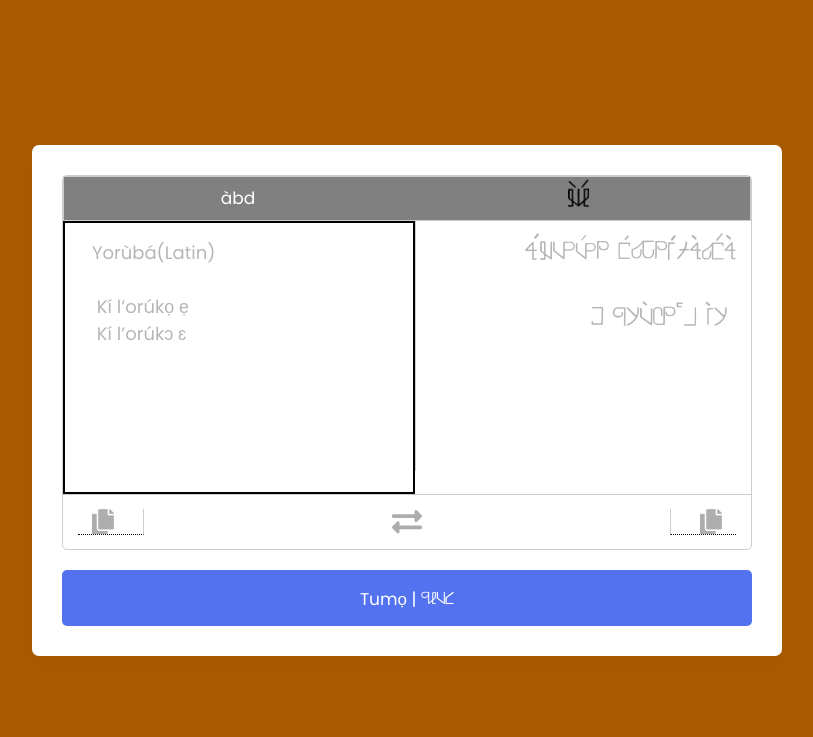
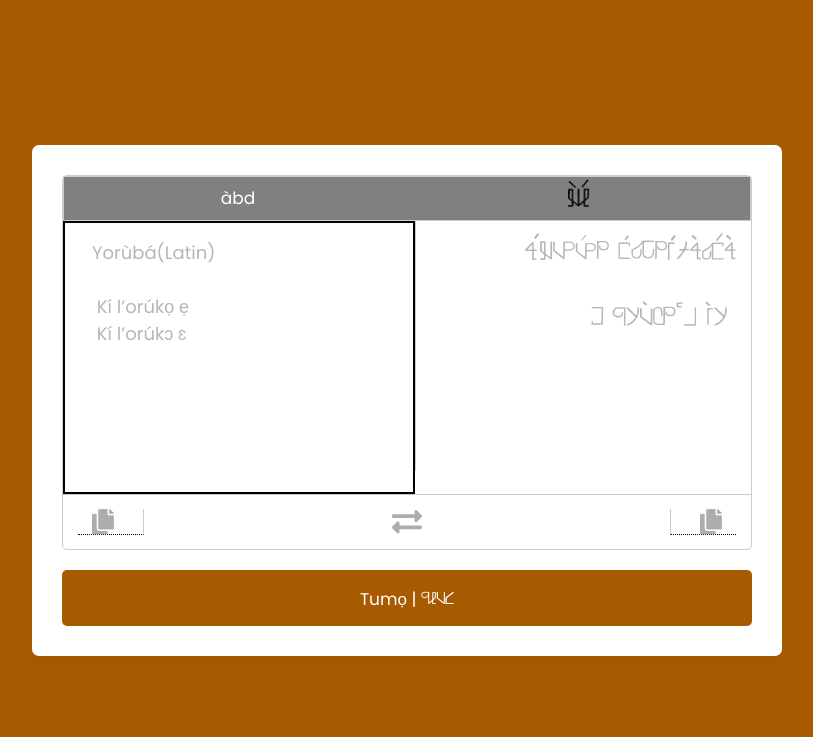
Before and after one commit to oduduwatranslate/yoruba, a plain HTML site: page index.html in a window 1280 px wide. Shown: the top 737 px of the page, without its empty margins (233-1046 px from the left). Drawn offline with Linux system fonts and the light colour scheme.

Commit message:
Update style.css

```diff
--- a/style.css
+++ b/style.css
@@ -129,7 +129,7 @@ body{
   margin-top: 20px;
   font-size: 17px;
   border-radius: 5px;
-  background: #5372F0;
+  background: #a85a00;
 }
 .textOduduwa{
   font-family: 'Aebajiogbe Oduduwa';
```
